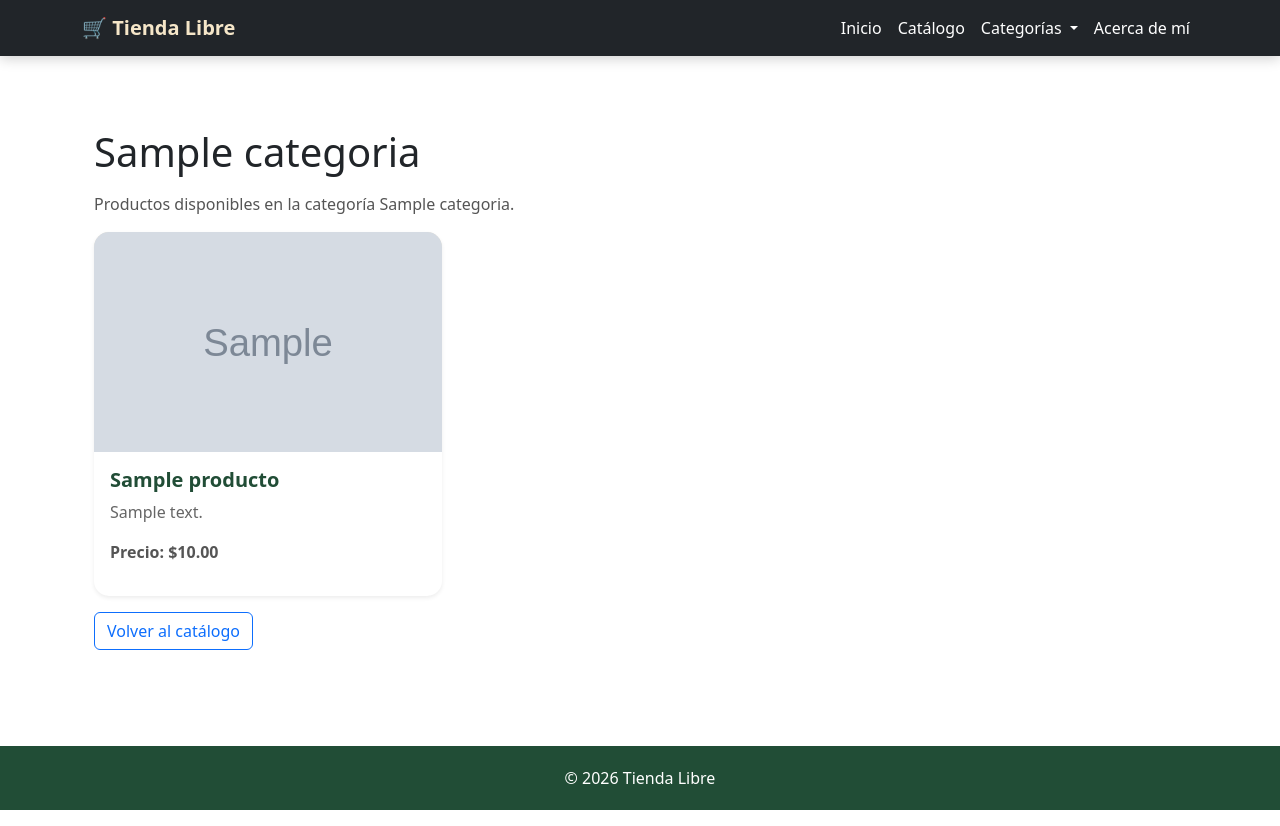
After one commit to Villada-PG3/trabajo-practico-tienda-libre-Francisco-Conejero, a Django app: a page that uses template/tiendalibre/_navbar.html in a window 1280 px wide. The commit adds this page. Run offline with Django 5.2, Linux system fonts and the light colour scheme; tables that the repository leaves empty hold one stand-in row (values such as "Sample post"); grey boxes marked "Sample" are stand-in pictures.

Commit message:
Commit: feat: filtrado por categoría y buscador.

```diff
--- a/config/settings.py
+++ b/config/settings.py
@@ -1,3 +1,4 @@
+
 """
 Django settings for Ecommerce project.
 
@@ -62,6 +63,7 @@ TEMPLATES = [
                 'django.template.context_processors.request',
                 'django.contrib.auth.context_processors.auth',
                 'django.contrib.messages.context_processors.messages',
+                'tiendalibre.context_processors.categorias_menu',
             ],
         },
     },
@@ -90,6 +92,9 @@ AUTH_PASSWORD_VALIDATORS = [
     },
     {
         'NAME': 'django.contrib.auth.password_validation.MinimumLengthValidator',
+        'OPTIONS': {
+            'min_length': 8,
+        },
     },
     {
         'NAME': 'django.contrib.auth.password_validation.CommonPasswordValidator',
--- a/template/tiendalibre/_navbar.html
+++ b/template/tiendalibre/_navbar.html
@@ -1,3 +1,4 @@
+
 <nav class="navbar navbar-expand-lg navbar-dark bg-dark">
     <div class="container">
 
@@ -10,6 +11,9 @@
             type="button"
             data-bs-toggle="collapse"
             data-bs-target="#navbarNav"
+            aria-controls="navbarNav"
+            aria-expanded="false"
+            aria-label="Abrir menú de navegación"
         >
             <span class="navbar-toggler-icon"></span>
         </button>
@@ -24,10 +28,47 @@
                     </a>
                 </li>
 
-                                <li class="nav-item">
+                <li class="nav-item">
                     <a class="nav-link" href="{% url 'tiendalibre:catalogo' %}">
                         Catálogo
                     </a>
+                </li>
+
+                <!-- Menú dinámico de categorías -->
+                <li class="nav-item dropdown">
+                    <a
+                        class="nav-link dropdown-toggle"
+                        href="#"
+                        id="categoriasDropdown"
+                        role="button"
+                        data-bs-toggle="dropdown"
+                        aria-expanded="false"
+                    >
+                        Categorías
+                    </a>
+
+                    <ul class="dropdown-menu dropdown-menu-end"
+                        aria-labelledby="categoriasDropdown">
+
+                        {% for categoria in categorias_menu %}
+                            <li>
+                                <a
+                                    class="dropdown-item"
+                                    href="{% url 'tiendalibre:categoria' categoria.slug %}"
+                                >
+                                    {{ categoria.nombre }}
+                                </a>
+                            </li>
+                        {% empty %}
+                            <li>
+                                <span class="dropdown-item-text">
+                                    No hay categorías disponibles
+                                </span>
+                            </li>
+                        {% endfor %}
+
+                    </ul>
+                </li>
 
                 <li class="nav-item">
                     <a class="nav-link" href="{% url 'tiendalibre:acerca_de_mi' %}">
--- /dev/null
+++ b/template/tiendalibre/categoria.html
@@ -0,0 +1,106 @@
+
+{% extends "base.html" %}
+{% load static %}
+
+{% block title %}
+    {{ categoria.nombre }} | Tienda Libre
+{% endblock %}
+
+{% block extra_css %}
+<link rel="stylesheet" href="{% static 'tiendalibre/css/catalogo.css' %}">
+{% endblock %}
+
+{% block content %}
+<div class="container py-5">
+
+    <h1 class="mb-3">{{ categoria.nombre }}</h1>
+
+    <p>
+        Productos disponibles en la categoría {{ categoria.nombre }}.
+    </p>
+
+    <div class="row g-4">
+
+        {% for producto in productos %}
+        <div class="col-12 col-md-6 col-lg-4">
+            <div class="card h-100 shadow-sm">
+
+                {% if producto.imagen %}
+                    <img
+                        src="{{ producto.imagen.url }}"
+                        class="card-img-top"
+                        alt="{{ producto.nombre }}"
+                    >
+                {% else %}
+                    <img
+                        src="{% static 'tiendalibre/img/default-product-image.jpg' %}"
+                        class="card-img-top"
+                        alt="{{ producto.nombre }}"
+                    >
+                {% endif %}
+
+                <div class="card-body d-flex flex-column">
+
+                    <h5 class="card-title">
+                        <a href="{% url 'tiendalibre:detalle_producto' producto.pk %}">
+                            {{ producto.nombre }}
+                        </a>
+                    </h5>
+
+                    <p class="card-text">
+                        {{ producto.descripcion|truncatewords:20 }}
+                    </p>
+
+                    <p class="fw-bold mt-auto">
+                        Precio: ${{ producto.precio }}
+                    </p>
+
+                </div>
+            </div>
+        </div>
+        {% empty %}
+            <div class="col-12">
+                <p>No hay productos disponibles en esta categoría.</p>
+            </div>
+        {% endfor %}
+
+    </div>
+
+    {% if is_paginated %}
+    <nav class="catalogo-paginacion mt-4" aria-label="Paginación">
+        <ul class="pagination justify-content-center">
+
+            {% if page_obj.has_previous %}
+            <li class="page-item">
+                <a class="page-link" href="?page={{ page_obj.previous_page_number }}">
+                    Anterior
+                </a>
+            </li>
+            {% endif %}
+
+            {% for numero in paginator.page_range %}
+            <li class="page-item {% if numero == page_obj.number %}active{% endif %}">
+                <a class="page-link" href="?page={{ numero }}">
+                    {{ numero }}
+                </a>
+            </li>
+            {% endfor %}
+
+            {% if page_obj.has_next %}
+            <li class="page-item">
+                <a class="page-link" href="?page={{ page_obj.next_page_number }}">
+                    Siguiente
+                </a>
+            </li>
+            {% endif %}
+
+        </ul>
+    </nav>
+    {% endif %}
+
+    <a href="{% url 'tiendalibre:catalogo' %}" class="btn btn-outline-primary mt-3">
+        Volver al catálogo
+    </a>
+
+</div>
+{% endblock %}
--- /dev/null
+++ b/tiendalibre/context_processors.py
@@ -0,0 +1,8 @@
+
+from .models import Categoria
+
+
+def categorias_menu(request):
+    return {
+        "categorias_menu": Categoria.objects.all().order_by("nombre")
+    }
--- a/tiendalibre/urls.py
+++ b/tiendalibre/urls.py
@@ -5,12 +5,21 @@ app_name = "tiendalibre"
 
 urlpatterns = [
     path("", views.HomeView.as_view(), name="home"),
+
     path(
         "acerca-de-mi/",
         views.AcercaDeMiView.as_view(),
         name="acerca_de_mi",
     ),
+
     path("catalogo/", views.CatalogoView.as_view(), name="catalogo"),
+
+    path(
+        "categoria/<slug:slug>/",
+        views.CategoriaView.as_view(),
+        name="categoria",
+    ),
+
     path(
         "producto/<int:pk>/",
         views.DetalleProductoView.as_view(),
--- a/tiendalibre/views.py
+++ b/tiendalibre/views.py
@@ -1,6 +1,8 @@
 
+from django.db.models import Q
 from django.views.generic import TemplateView, ListView, DetailView
-from tiendalibre.models import Producto
+from django.shortcuts import get_object_or_404
+from tiendalibre.models import Producto, Categoria
 
 
 class HomeView(TemplateView):
@@ -23,9 +25,41 @@ class CatalogoView(ListView):
     paginate_by = 6
 
     def get_queryset(self):
+        queryset = Producto.objects.filter(activo=True)
+
+        busqueda = self.request.GET.get("q", "").strip()
+
+        if busqueda:
+            queryset = queryset.filter(
+                Q(nombre__icontains=busqueda)
+                | Q(marca__icontains=busqueda)
+                | Q(descripcion__icontains=busqueda)
+            )
+
+        return queryset.order_by("fecha_creacion")
+
+
+class CategoriaView(ListView):
+    model = Producto
+    template_name = "tiendalibre/categoria.html"
+    context_object_name = "productos"
+    paginate_by = 6
+
+    def get_queryset(self):
+        self.categoria = get_object_or_404(
+            Categoria,
+            slug=self.kwargs["slug"]
+        )
+
         return Producto.objects.filter(
+            categoria=self.categoria,
             activo=True
-        ).order_by("fecha_creacion")
+        ).order_by("nombre")
+
+    def get_context_data(self, **kwargs):
+        contexto = super().get_context_data(**kwargs)
+        contexto["categoria"] = self.categoria
+        return contexto
 
 
 class DetalleProductoView(DetailView):
```
Also changed, not shown: template/tiendalibre/catalogo.html (+42 -6 lines).
